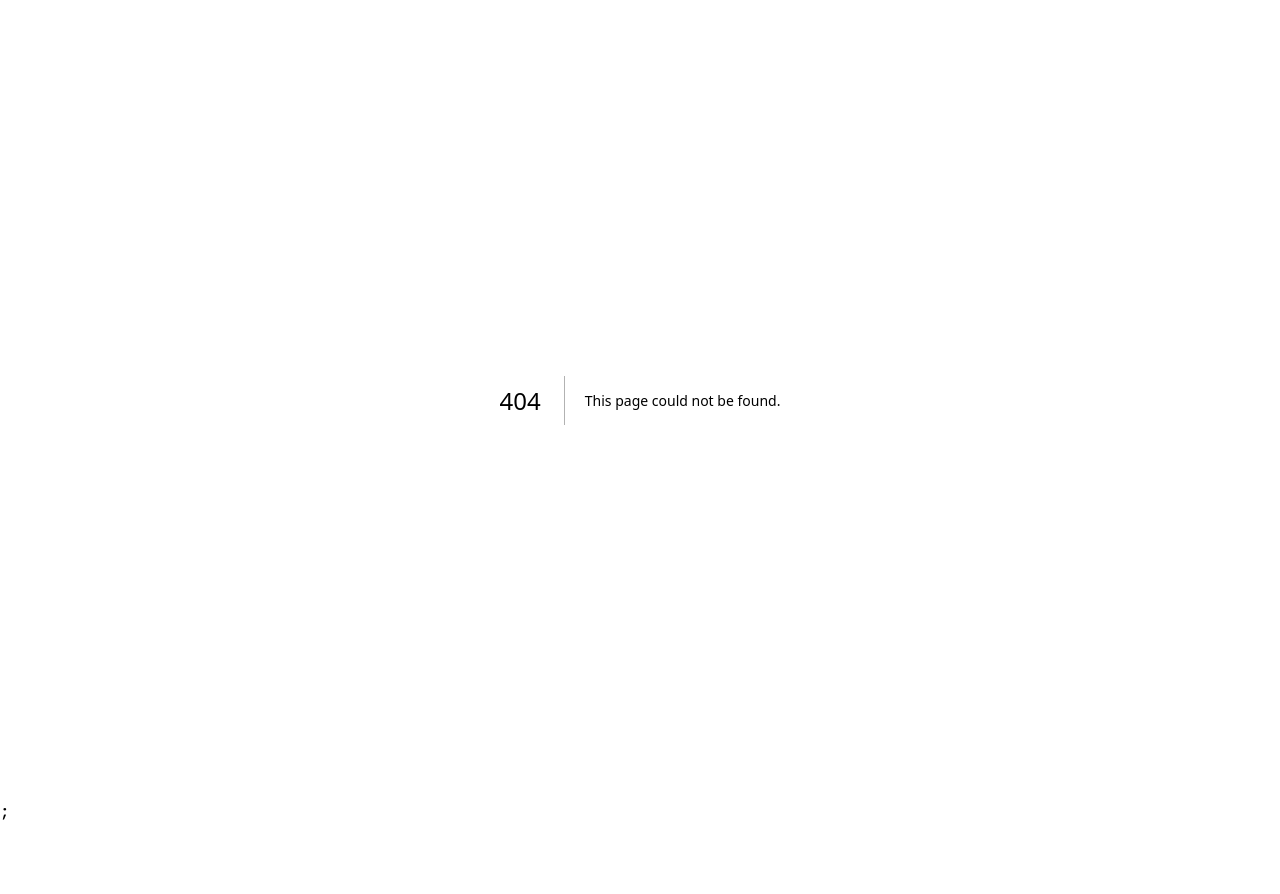
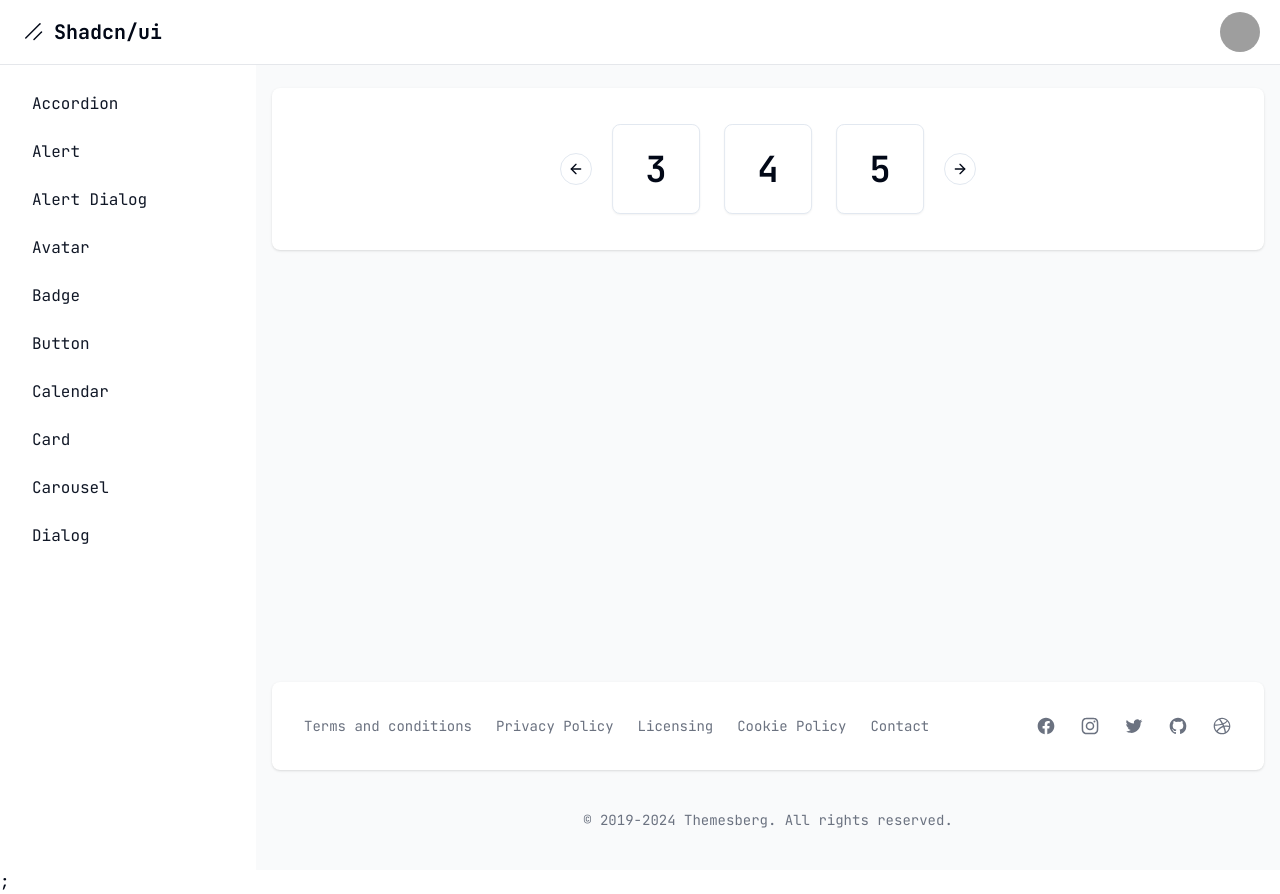
Before and after one commit to JcxMendezz/Learnuishad.cn, a Next.js app: page /dashboard/Carousel in a window 1280 px wide. Before the commit this address had no page. Before the commit the page ends 824 px from the top, so only its background shows below. Built offline with nearby package versions, Linux system fonts and the light colour scheme; grey boxes are pictures that could not be loaded.

Commit message:
feat: Add Component Carousel&props and initial checkbox

```diff
--- a/package.json
+++ b/package.json
@@ -20,6 +20,8 @@
     "class-variance-authority": "^0.7.0",
     "clsx": "^2.1.1",
     "date-fns": "^3.6.0",
+    "embla-carousel-autoplay": "^8.1.8",
+    "embla-carousel-react": "^8.1.8",
     "lucide-react": "^0.379.0",
     "next": "14.2.3",
     "react": "^18",
--- /dev/null
+++ b/src/app/dashboard/Carousel/page.tsx
@@ -0,0 +1,44 @@
+"use client";
+
+import * as React from "react";
+
+import { Card, CardContent } from "@/components/ui/card";
+import {
+  Carousel,
+  CarouselContent,
+  CarouselItem,
+  CarouselNext,
+  CarouselPrevious,
+} from "@/components/ui/carousel";
+
+export default function Page() {
+  return (
+    <div className="w-full flex justify-center">
+      <Carousel
+        className="w-full max-w-xs"
+        autoplay={1500}
+        //plugins={[Autoplay({delay: 2000})]}
+
+        opts={{
+          loop: true,
+        }}
+      >
+        <CarouselContent>
+          {Array.from({ length: 5 }).map((_, index) => (
+            <CarouselItem key={index} className="md:basis-1/2 lg:basis-1/3">
+              <div className="p-1">
+                <Card>
+                  <CardContent className="flex aspect-square items-center justify-center p-6">
+                    <span className="text-4xl font-semibold">{index + 1}</span>
+                  </CardContent>
+                </Card>
+              </div>
+            </CarouselItem>
+          ))}
+        </CarouselContent>
+        <CarouselPrevious className="hidden sm:flex justify-center items-center" />
+        <CarouselNext className="hidden sm:flex justify-center items-center" />
+      </Carousel>
+    </div>
+  );
+}
--- /dev/null
+++ b/src/app/dashboard/checkbox/page.tsx
@@ -0,0 +1,8 @@
+
+export default function Page() {
+  return (
+    <div>
+      <h1>Hello Page</h1>
+    </div>
+  );
+}
--- a/src/app/dashboard/layout.tsx
+++ b/src/app/dashboard/layout.tsx
@@ -14,6 +14,7 @@
   { name: "calendar", href: "calendar" },
   { name: "avatar", href: "avatar" },
   { name: "card", href: "card" },
+  { name: "Carousel", href: "Carousel" },
 
 
 ].sort((a, b) => a.name.localeCompare(b.name));
--- /dev/null
+++ b/src/components/ui/carousel.tsx
@@ -0,0 +1,270 @@
+"use client";
+
+import * as React from "react";
+import useEmblaCarousel, {
+  type UseEmblaCarouselType,
+} from "embla-carousel-react";
+import { ArrowLeft, ArrowRight } from "lucide-react";
+
+import Autoplay from "embla-carousel-autoplay";
+
+import { cn } from "@/lib/utils";
+import { Button } from "@/components/ui/button";
+
+type CarouselApi = UseEmblaCarouselType[1];
+type UseCarouselParameters = Parameters<typeof useEmblaCarousel>;
+type CarouselOptions = UseCarouselParameters[0];
+type CarouselPlugin = UseCarouselParameters[1];
+
+type CarouselProps = {
+  opts?: CarouselOptions;
+  plugins?: CarouselPlugin;
+  orientation?: "horizontal" | "vertical";
+  autoplay?: number;
+  setApi?: (api: CarouselApi) => void;
+};
+
+type CarouselContextProps = {
+  carouselRef: ReturnType<typeof useEmblaCarousel>[0];
+  api: ReturnType<typeof useEmblaCarousel>[1];
+  scrollPrev: () => void;
+  scrollNext: () => void;
+  canScrollPrev: boolean;
+  canScrollNext: boolean;
+} & CarouselProps;
+
+const CarouselContext = React.createContext<CarouselContextProps | null>(null);
+
+function useCarousel() {
+  const context = React.useContext(CarouselContext);
+
+  if (!context) {
+    throw new Error("useCarousel must be used within a <Carousel />");
+  }
+
+  return context;
+}
+
+const Carousel = React.forwardRef<
+  HTMLDivElement,
+  React.HTMLAttributes<HTMLDivElement> & CarouselProps
+>(
+  (
+    {
+      orientation = "horizontal",
+      opts,
+      setApi,
+      plugins,
+      className,
+      children,
+      autoplay,
+      ...props
+    },
+    ref
+  ) => {
+    if (autoplay) {
+      plugins = plugins || [];
+      plugins.push(Autoplay({ delay: autoplay }));
+    }
+    const [carouselRef, api] = useEmblaCarousel(
+      {
+        ...opts,
+        axis: orientation === "horizontal" ? "x" : "y",
+      },
+      plugins
+    );
+    const [canScrollPrev, setCanScrollPrev] = React.useState(false);
+    const [canScrollNext, setCanScrollNext] = React.useState(false);
+
+    const onSelect = React.useCallback((api: CarouselApi) => {
+      if (!api) {
+        return;
+      }
+
+      setCanScrollPrev(api.canScrollPrev());
+      setCanScrollNext(api.canScrollNext());
+    }, []);
+
+    const scrollPrev = React.useCallback(() => {
+      api?.scrollPrev();
+    }, [api]);
+
+    const scrollNext = React.useCallback(() => {
+      api?.scrollNext();
+    }, [api]);
+
+    const handleKeyDown = React.useCallback(
+      (event: React.KeyboardEvent<HTMLDivElement>) => {
+        if (event.key === "ArrowLeft") {
+          event.preventDefault();
+          scrollPrev();
+        } else if (event.key === "ArrowRight") {
+          event.preventDefault();
+          scrollNext();
+        }
+      },
+      [scrollPrev, scrollNext]
+    );
+
+    React.useEffect(() => {
+      if (!api || !setApi) {
+        return;
+      }
+
+      setApi(api);
+    }, [api, setApi]);
+
+    React.useEffect(() => {
+      if (!api) {
+        return;
+      }
+
+      onSelect(api);
+      api.on("reInit", onSelect);
+      api.on("select", onSelect);
+
+      return () => {
+        api?.off("select", onSelect);
+      };
+    }, [api, onSelect]);
+
+    return (
+      <CarouselContext.Provider
+        value={{
+          carouselRef,
+          api: api,
+          opts,
+          orientation:
+            orientation || (opts?.axis === "y" ? "vertical" : "horizontal"),
+          scrollPrev,
+          scrollNext,
+          canScrollPrev,
+          canScrollNext,
+        }}
+      >
+        <div
+          ref={ref}
+          onKeyDownCapture={handleKeyDown}
+          className={cn("relative", className)}
+          role="region"
+          aria-roledescription="carousel"
+          {...props}
+        >
+          {children}
+        </div>
+      </CarouselContext.Provider>
+    );
+  }
+);
+Carousel.displayName = "Carousel";
+
+const CarouselContent = React.forwardRef<
+  HTMLDivElement,
+  React.HTMLAttributes<HTMLDivElement>
+>(({ className, ...props }, ref) => {
+  const { carouselRef, orientation } = useCarousel();
+
+  return (
+    <div ref={carouselRef} className="overflow-hidden">
+      <div
+        ref={ref}
+        className={cn(
+          "flex",
+          orientation === "horizontal" ? "-ml-4" : "-mt-4 flex-col",
+          className
+        )}
+        {...props}
+      />
+    </div>
+  );
+});
+CarouselContent.displayName = "CarouselContent";
+
+const CarouselItem = React.forwardRef<
+  HTMLDivElement,
+  React.HTMLAttributes<HTMLDivElement>
+>(({ className, ...props }, ref) => {
+  const { orientation } = useCarousel();
+
+  return (
+    <div
+      ref={ref}
+      role="group"
+      aria-roledescription="slide"
+      className={cn(
+        "min-w-0 shrink-0 grow-0 basis-full",
+        orientation === "horizontal" ? "pl-4" : "pt-4",
+        className
+      )}
+      {...props}
+    />
+  );
+});
+CarouselItem.displayName = "CarouselItem";
+
+const CarouselPrevious = React.forwardRef<
+  HTMLButtonElement,
+  React.ComponentProps<typeof Button>
+>(({ className, variant = "outline", size = "icon", ...props }, ref) => {
+  const { orientation, scrollPrev, canScrollPrev } = useCarousel();
+
+  return (
+    <Button
+
+      variant={variant}
+      size={size}
+      className={cn(
+        "absolute  h-8 w-8 rounded-full",
+        orientation === "horizontal"
+          ? "-left-12 top-1/2 -translate-y-1/2"
+          : "-top-12 left-1/2 -translate-x-1/2 rotate-90",
+        className
+      )}
+      disabled={!canScrollPrev}
+      onClick={scrollPrev}
+      {...props}
+    >
+      <ArrowLeft className="h-4 w-4" />
+      <span className="sr-only">Previous slide</span>
+    </Button>
+  );
+});
+CarouselPrevious.displayName = "CarouselPrevious";
+
+const CarouselNext = React.forwardRef<
+  HTMLButtonElement,
+  React.ComponentProps<typeof Button>
+>(({ className, variant = "outline", size = "icon", ...props }, ref) => {
+  const { orientation, scrollNext, canScrollNext } = useCarousel();
+
+  return (
+    <Button
+
+      variant={variant}
+      size={size}
+      className={cn(
+        "absolute h-8 w-8 rounded-full",
+        orientation === "horizontal"
+          ? "-right-12 top-1/2 -translate-y-1/2"
+          : "-bottom-12 left-1/2 -translate-x-1/2 rotate-90",
+        className
+      )}
+      disabled={!canScrollNext}
+      onClick={scrollNext}
+      {...props}
+    >
+      <ArrowRight className="h-4 w-4" />
+      <span className="sr-only">Next slide</span>
+    </Button>
+  );
+});
+CarouselNext.displayName = "CarouselNext";
+
+export {
+  type CarouselApi,
+  Carousel,
+  CarouselContent,
+  CarouselItem,
+  CarouselPrevious,
+  CarouselNext,
+};
```
Also changed, not shown: 1 other file (tests, documents, lock files or other folders).
